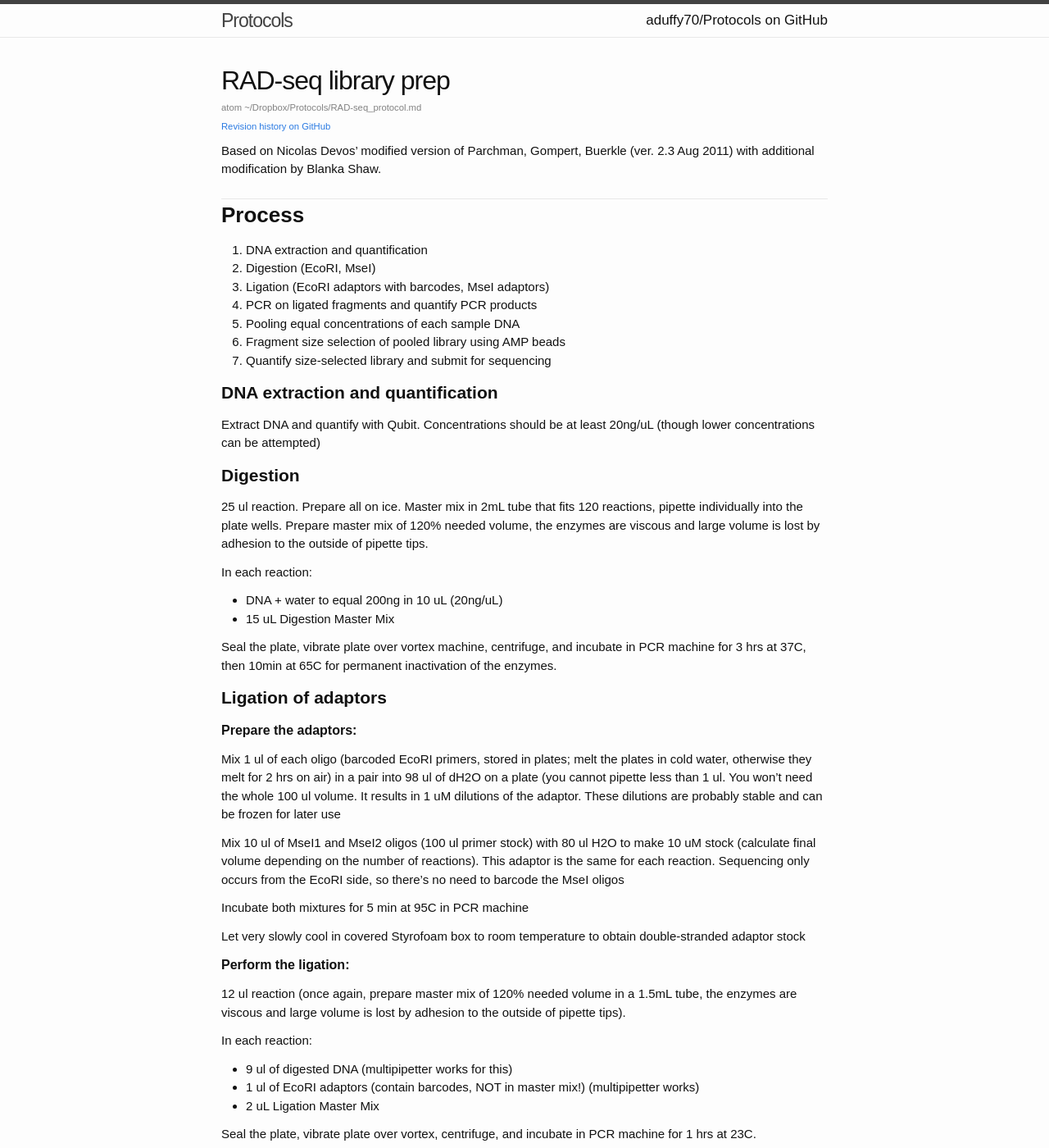
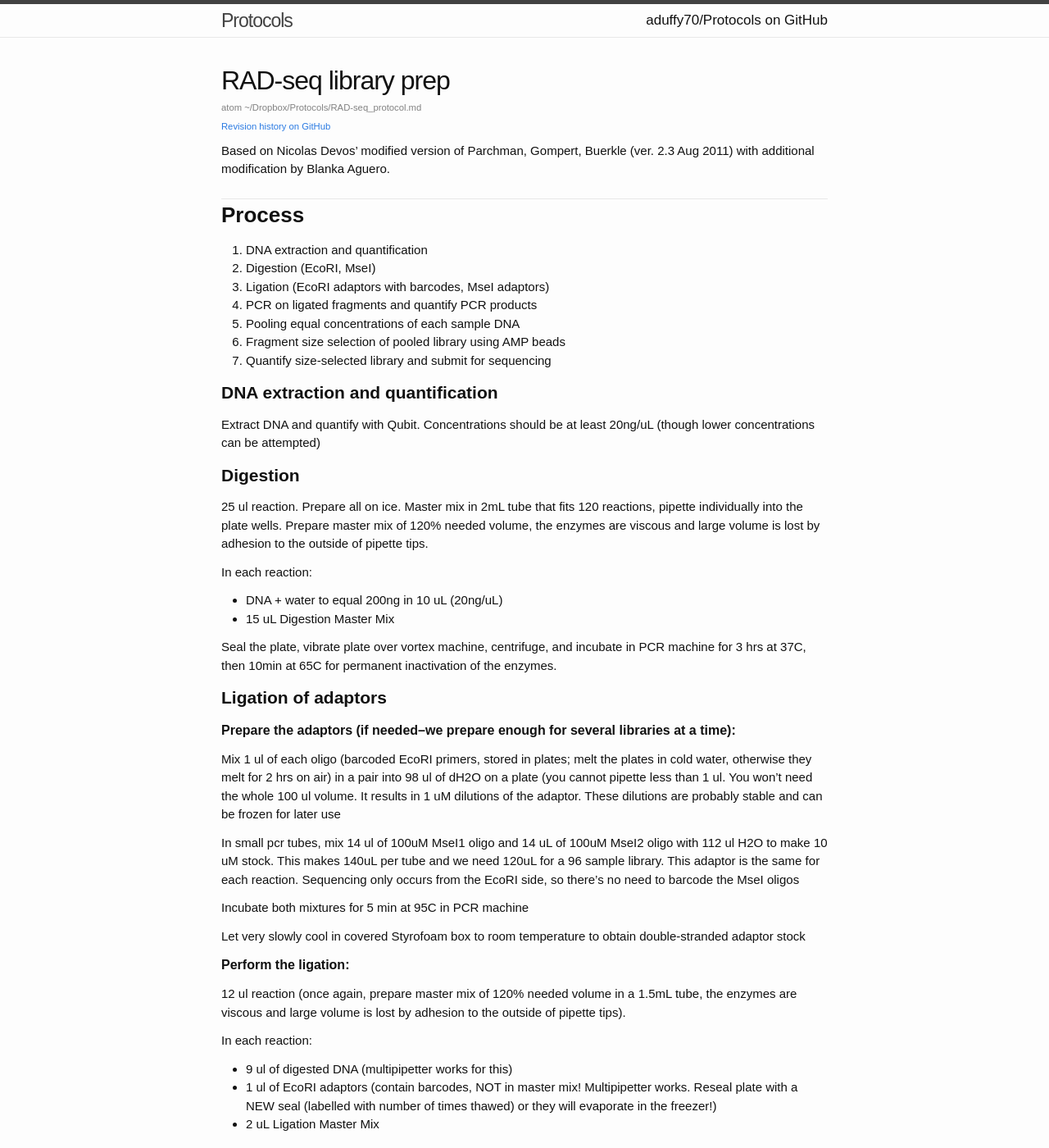
Before and after one commit to aduffy70/Protocols, a Jekyll site: the page built from RAD-seq_protocol.md, in a window 1280 px wide and 1400 px high. Shown: the whole window at 82% size. Built offline with Jekyll 4.4.1, drawn with Linux system fonts in a browser that asks for light colours; some web fonts are replaced; some of the changed text lies outside the part shown.

Commit message:
Clarifications and volume recommendations--not process changes: Make MseI adapters in 140uL volumes instead of 100uL since we need 120uL per library (allowing some excess for loss). Make the Illumina primer premix concentration clear. Make it clear we don't move the beads off the magnet til the DNA has been resuspended. Make it clear the Adapter Prep isn't something that has to be done as part of every library. Reminder to seal adapter plate with a new seal to avoid evaporation.

```diff
--- a/RAD-seq_protocol.md
+++ b/RAD-seq_protocol.md
@@ -3,7 +3,7 @@ layout: page
 title: RAD-seq library prep
 categories: protocol
 ---
-Based on Nicolas Devos' modified version of Parchman, Gompert, Buerkle (ver. 2.3 Aug 2011) with additional modification by Blanka Shaw.
+Based on Nicolas Devos' modified version of Parchman, Gompert, Buerkle (ver. 2.3 Aug 2011) with additional modification by Blanka Aguero.
 
 # Process
 
@@ -31,11 +31,11 @@ Seal the plate, vibrate plate over vortex machine, centrifuge, and incubate in P
 
 ## Ligation of adaptors
 
-### Prepare the adaptors:
+### Prepare the adaptors (if needed--we prepare enough for several libraries at a time):
 
 Mix 1 ul of each oligo (barcoded EcoRI primers, stored in plates; melt the plates in cold water, otherwise they melt for 2 hrs on air) in a pair into 98 ul of dH2O on a plate (you cannot pipette less than 1 ul. You won’t need the whole 100 ul volume. It results in 1 uM dilutions of the adaptor. These dilutions are probably stable and can be frozen for later use
 
-Mix 10 ul of MseI1 and MseI2 oligos (100 ul primer stock) with 80 ul H2O to make 10 uM stock (calculate final volume depending on the number of reactions). This adaptor is the same for each reaction. Sequencing only occurs from the EcoRI side, so there’s no need to barcode the MseI oligos
+In small pcr tubes, mix 14 ul of 100uM MseI1 oligo and 14 uL of 100uM MseI2 oligo with 112 ul H2O to make 10 uM stock. This makes 140uL per tube and we need 120uL for a 96 sample library. This adaptor is the same for each reaction. Sequencing only occurs from the EcoRI side, so there’s no need to barcode the MseI oligos
 
 Incubate both mixtures for 5 min at 95C in PCR machine
 
@@ -47,7 +47,7 @@ Let very slowly cool in covered Styrofoam box to room temperature to obtain doub
 
 In each reaction:
   * 9 ul of digested DNA (multipipetter works for this)
-  * 1 ul of EcoRI adaptors (contain barcodes, NOT in master mix!) (multipipetter works)
+  * 1 ul of EcoRI adaptors (contain barcodes, NOT in master mix! Multipipetter works. Reseal plate with a NEW seal (labelled with number of times thawed) or they will evaporate in the freezer!)
   * 2 uL Ligation Master Mix
 
 
@@ -124,7 +124,6 @@ Submit for sequencing. The sequencing center will use qPCR/bioanalyzer to determ
 |cutsmart buffer | ul | 2.5 | 150 | 300 |
 |MseI enzyme | ul | 1 | 60 | 120 |
 |EcoRi enzyme | ul | 0.5 | 30 | 60 |
-
 
 ## Ligation master mix
 
@@ -146,3 +145,5 @@ Submit for sequencing. The sequencing center will use qPCR/bioanalyzer to determ
 | Ill PCR 1+2 premix | ul | 1.3 | 79.8 | 159.6 |
 | DMSO | ul | 0.15 | 9 | 18 |
 | iProof Taq | ul | 0.2 | 12 | 24 |
+
+Note: PCR premix is 9uL of 100uM primer1 + 9uL of 100uM primer2 + 162uL water (5uM each primer or 10uM primer total)
```
Also changed, not shown: other parts of RAD-seq_protocol.md (+1 -1 lines).
